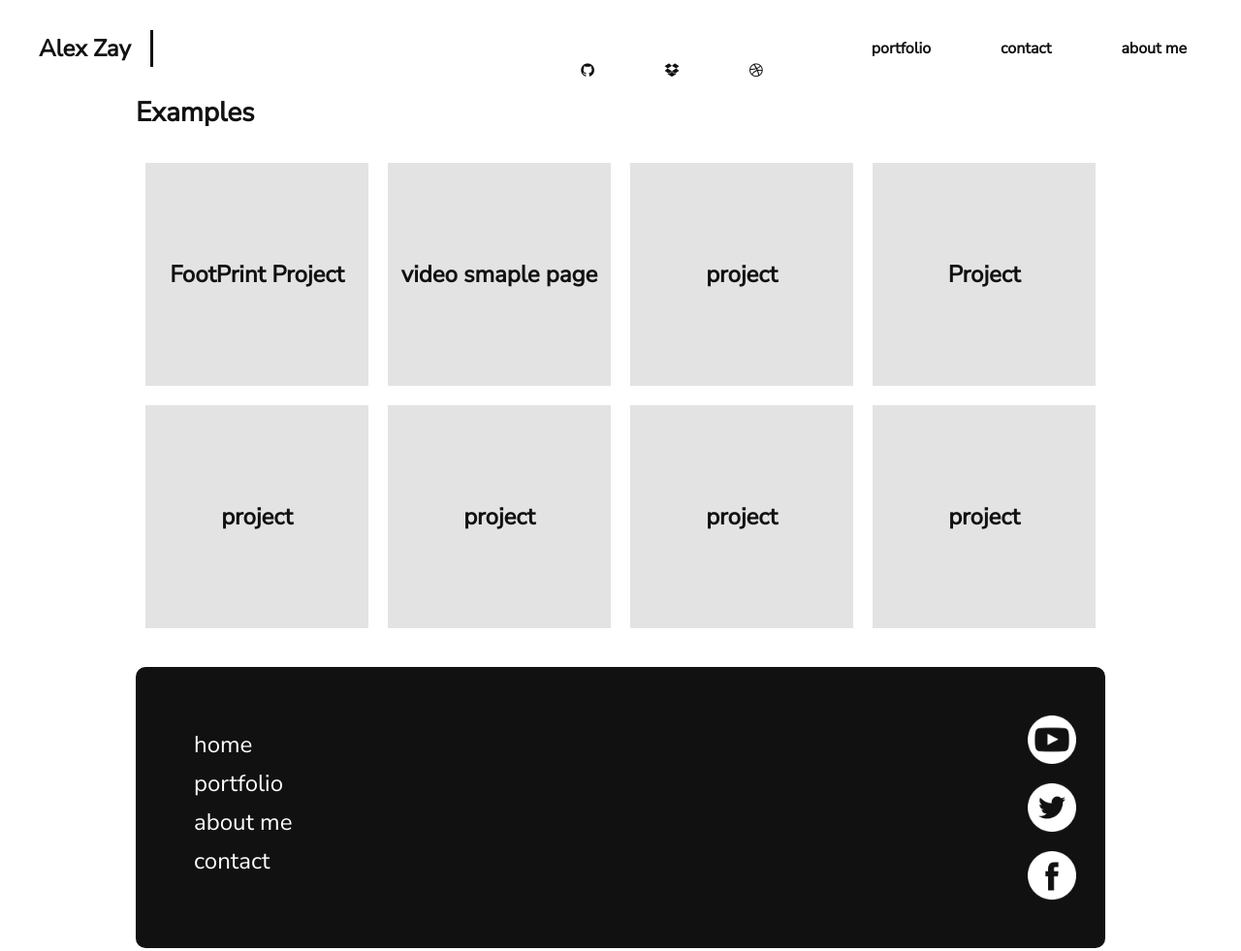
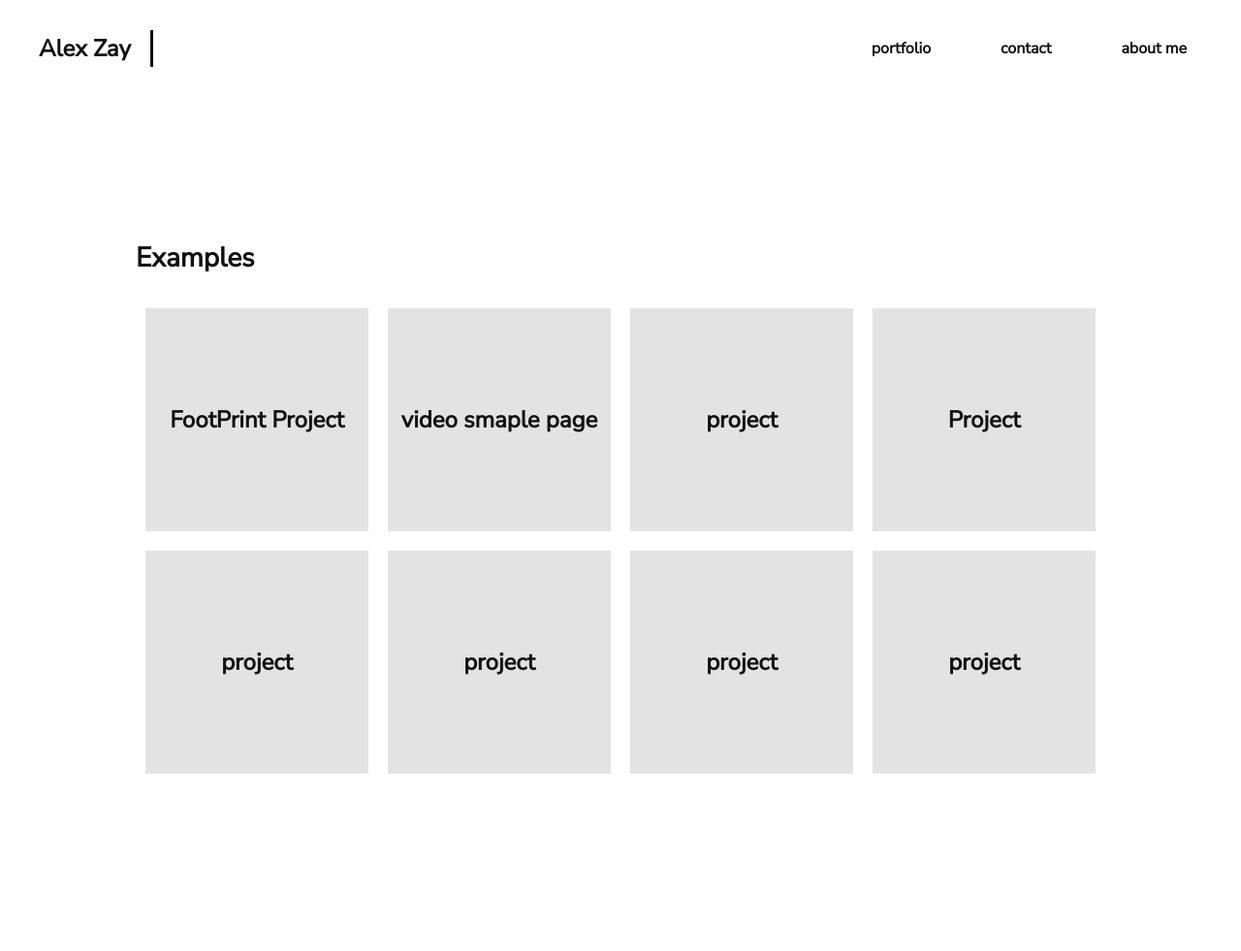
Before and after one commit to unisone/portfolio, a plain HTML site: page cases.html in a window 1280 px wide. Shown: the top 981 px of the page at 97% size. Drawn offline with Linux system fonts and the light colour scheme.

Commit message:
Layout touch ups

```diff
--- a/cases.html
+++ b/cases.html
@@ -13,7 +13,7 @@
 </head>
 
 <body>
-
+<div class="sticky-f">
   <!--The header START-->
   <header>
     <!--Header logo-->
@@ -25,12 +25,6 @@
         <li><a href="contact.html">contact</a></li>
         <li><a href="portfolio.html">portfolio</a></li>
       </ul>
-      <ul class="social-icons icon-circle list-unstyled list-inline">
-        <li> <a href="#"><i class="fa fa-dribbble"></i></a></li>
-        <li> <a href="#"><i class="fa fa-dropbox"></i></a></li>
-        <li> <a href="https://github.com/unisone" target="_blank"><i class="fa fa-github"></i></a></li>
-      </ul>
-
     </nav>
     <!--The header END-->
   </header>
@@ -76,12 +70,10 @@
         </a>
       </div>
     </section>
-
     <!--The main content END-->
   </main>
-
+</div>
   <!--Second wrapper START-->
-  <div class="wrapper">
     <!--The footer START-->
     <footer>
       <!--The main footer menu-->
@@ -97,18 +89,13 @@
           <a href="http://www.youtube.com" target="_blank">
             <img src="img/youtube-symbol.png" alt="youtube icon">
           </a>
-        <a href="teitter.com/alexzaytsevv"target="_blank">
+          <a href="teitter.com/alexzaytsevv" target="_blank">
             <img src="img/twitter-logo-button.png" alt="twitter icon">
           </a>
-        <a href="facebook.com/alexzay"target="_blank">
+          <a href="facebook.com/alexzay" target="_blank">
             <img src="img/facebook-logo-button.png" alt="facebook icon">
           </a>
         </div>
-
     </footer>
-
-  </div>
-
 </body>
-
 </html>
--- a/style.css
+++ b/style.css
@@ -98,6 +98,7 @@ h2,
   text-rendering: optimizelegibility;
   font-weight: normal;
 
+
 }
 
 h1,
@@ -137,6 +138,7 @@ section.dark {
   border-bottom: #dddddd solid 1px;
   padding: 3em 1.5em;
   overflow: hidden;
+  margin-top: 20px;
 }
 
 /* Pie Chart */
@@ -259,6 +261,7 @@ header nav ul li a {
   background-position: center;
   background-size: cover;
   display: table;
+  padding-top: 180px;
 
 }
 
@@ -286,7 +289,7 @@ header nav ul li a {
 .index-links{
   border-bottom: #dddddd solid 1px;
   padding: 3em 1.5em;
-
+  overflow: hidden;
 }
 .index-links div {
   margin: 16px 16px 0;
@@ -392,7 +395,8 @@ header nav ul li a {
 /* Cases */
 .cases-links {
   overflow: hidden;
-  margin-bottom: 20px;
+  margin:0 auto;
+  padding-top: 150px;
 }
 
 .cases-links h2 {
@@ -462,7 +466,6 @@ footer {
   margin-top: 20px;
   background-color: #111;
   overflow: hidden;
-  border-radius: 10px;
 }
 
 footer ul {
@@ -505,7 +508,10 @@ footer ul li a {
   footer ul {
     padding-right: 30px;
   }
-
+.sticky-f{
+  min-height: calc(100vh- 290px);
+   margin-bottom: 300px;
+}
   #content-detail {
     padding-bottom: 6em !important;
   }
```
Also changed, not shown: index.html (+9 -15 lines). Lines whose indentation alone changed are shown as unchanged.
